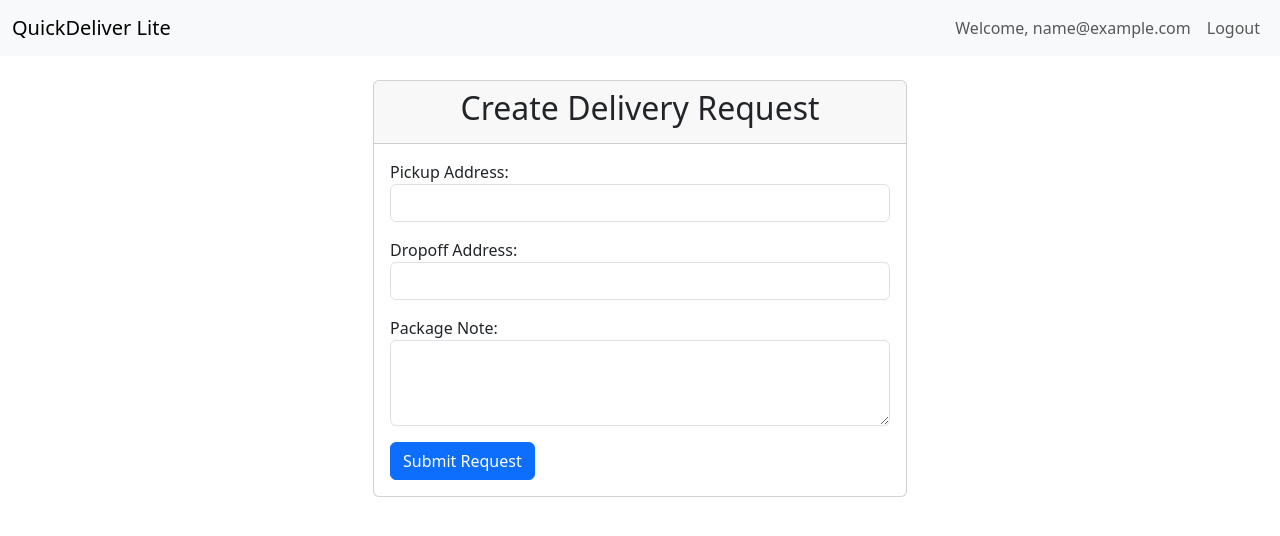
After one commit to kirito-sao62/QuickDeliver-Lite, a Flask app: page /create_delivery in a window 1280 px wide. The commit adds this page. Shown: the top 536 px of the page. Run offline with Flask 3, Linux system fonts and the light colour scheme; the visitor is signed in with stand-in values (Sample User, id 1).

Commit message:
Week 3 completed

```diff
--- a/app.py
+++ b/app.py
@@ -1,8 +1,10 @@
 from flask import Flask, render_template, request, redirect, url_for, session
 import json
 from werkzeug.security import generate_password_hash, check_password_hash
+import datetime
+import time
 
-app = Flask(__name__)
+app = Flask(__name__, template_folder='templates')
 app.secret_key = 'your_secret_key' # Replace with a strong secret key
 
 # Load user data from JSON file
@@ -18,6 +20,25 @@ def save_users(users):
     with open('users.json', 'w') as f:
         json.dump(users, f, indent=4)
 
+# Load delivery data from JSON file
+def load_deliveries():
+    try:
+        with open('deliveries.json', 'r') as f:
+            return json.load(f)
+    except FileNotFoundError:
+        return []
+
+# Save delivery data to JSON file
+def save_deliveries(deliveries):
+    with open('deliveries.json', 'w') as f:
+        json.dump(deliveries, f, indent=4)
+
+
+def format_timestamp(timestamp):
+    """Formats a timestamp (integer) into a human-readable string."""
+    return datetime.datetime.fromtimestamp(timestamp).strftime('%Y-%m-%d %H:%M:%S')
+
+app.jinja_env.globals['format_timestamp'] = format_timestamp
 @app.route('/')
 def index():
     return render_template('login.html')
@@ -39,7 +60,7 @@ def register():
         # Check for duplicate email
         for user in users:
             if user['email'] == email:
-                return "Email already exists. Please use a different email." # Or render the registration page again with an error message
+                return render_template('register.html', error='Email already exists. Please use a different email.')
 
         # Hash the password
         hashed_password = generate_password_hash(password)
@@ -78,7 +99,7 @@ def login():
                 session['role'] = user['role']
                 return redirect(url_for('dashboard_redirect')) # Redirect to the appropriate dashboard
 
-        return "Invalid email or password." # Or render the login page again with an error message
+        return render_template('login.html', error='Invalid email or password.')
 
     return render_template('login.html')
 
@@ -98,17 +119,107 @@ def dashboard_redirect():
 
 @app.route('/customer_dashboard')
 def customer_dashboard():
-    if 'logged_in' in session and session['role'] == 'customer':
-        return f"Welcome, Customer {session['email']}!<br><a href='{url_for('logout')}'>Logout</a>"
-    else:
+    if not ('logged_in' in session and session['role'] == 'customer'):
         return redirect(url_for('login'))
+
+    return render_template('customer_dashboard.html', email=session['email'])
 
 @app.route('/driver_dashboard')
 def driver_dashboard():
-    if 'logged_in' in session and session['role'] == 'driver':
-        return f"Welcome, Driver {session['email']}!<br><a href='{url_for('logout')}'>Logout</a>"
+    if not ('logged_in' in session and session['role'] == 'driver'):
+        return redirect(url_for('login'))
+
+    return render_template('driver_dashboard.html', email=session['email'])
+
+@app.route('/create_delivery', methods=['GET', 'POST'])
+def create_delivery():
+    if not ('logged_in' in session and session['role'] == 'customer'):
+        return redirect(url_for('login'))
+
+    if request.method == 'POST':
+        pickup_address = request.form['pickup_address']
+        dropoff_address = request.form['dropoff_address']
+        package_note = request.form['package_note']
+        customer_email = session['email']
+        timestamp = int(time.time()) # Timestamp in seconds
+
+        deliveries = load_deliveries()
+
+        # Generate a simple unique ID (incrementing)
+        if deliveries:
+            new_delivery_id = deliveries[-1]['id'] + 1
+        else:
+            new_delivery_id = 1
+
+        new_delivery = {
+            'id': new_delivery_id,
+            'customer_email': customer_email,
+            'pickup_address': pickup_address,
+            'dropoff_address': dropoff_address,
+            'package_note': package_note,
+            'status': 'Pending',
+            'timestamp': timestamp
+        }
+        deliveries.append(new_delivery)
+        save_deliveries(deliveries)
+
+        return redirect(url_for('customer_dashboard')) # Redirect to customer dashboard after creating
+
+    return render_template('create_delivery.html')
+
+@app.route('/pending_deliveries')
+def pending_deliveries():
+    if not 'logged_in' in session:
+        return redirect(url_for('login'))
+
+    deliveries = load_deliveries()
+    pending = [d for d in deliveries if d['status'] == 'Pending']
+    pending.sort(key=lambda x: x['timestamp'], reverse=True) # Sort by timestamp newest first
+    return render_template('pending_deliveries.html', pending_deliveries=pending)
+
+@app.route('/accept_delivery/<int:delivery_id>')
+def accept_delivery(delivery_id):
+    # Ensure only logged-in drivers can accept deliveries
+    if not ('logged_in' in session and session['role'] == 'driver'):
+        return redirect(url_for('login'))
+
+    deliveries = load_deliveries()
+    delivery_to_accept = None
+
+    # Find the delivery with the given ID
+    for delivery in deliveries:
+        if delivery['id'] == delivery_id:
+            delivery_to_accept = delivery
+            break
+
+    # Handle the case where the delivery ID is not found
+    if delivery_to_accept is None:
+        # Optionally, flash a message or render an error page
+        return redirect(url_for('pending_deliveries'))
+
+    # Implement race condition check: Only accept if the status is still 'Pending'
+    if delivery_to_accept['status'] == 'Pending':
+        delivery_to_accept['status'] = 'Accepted'
+        delivery_to_accept['assigned_driver'] = session['email'] # Assign driver's email
+        save_deliveries(deliveries)
+        # Optionally, flash a success message
     else:
+        # Handle race condition: Another driver accepted it already
+        # Optionally, flash a message informing the driver
+        pass
+
+    # Redirect back to the pending deliveries page or a success page
+    return redirect(url_for('pending_deliveries'))
+
+@app.route('/my_deliveries')
+def my_deliveries():
+    # Ensure only logged-in drivers can view their accepted deliveries
+    if not ('logged_in' in session and session['role'] == 'driver'):
         return redirect(url_for('login'))
+
+    deliveries = load_deliveries()
+    driver_deliveries = [d for d in deliveries if d.get('assigned_driver') == session['email']]
+    return render_template('my_deliveries.html', my_deliveries=driver_deliveries)
 
 if __name__ == '__main__':
     app.run(debug=True)
--- a/templates/base.html
+++ b/templates/base.html
@@ -7,7 +7,36 @@
     <!-- Bootstrap CSS -->
     <link href="https://cdn.jsdelivr.net/npm/bootstrap@5.3.0/dist/css/bootstrap.min.css" rel="stylesheet">
 </head>
+
 <body>
+    <nav class="navbar navbar-expand-lg navbar-light bg-light">
+        <div class="container-fluid">
+            <a class="navbar-brand" href="{{ url_for('login') }}">QuickDeliver Lite</a>
+            <button class="navbar-toggler" type="button" data-bs-toggle="collapse" data-bs-target="#navbarNav"
+                aria-controls="navbarNav" aria-expanded="false" aria-label="Toggle navigation">
+                <span class="navbar-toggler-icon"></span>
+            </button>
+            <div class="collapse navbar-collapse" id="navbarNav">
+                <ul class="navbar-nav ms-auto">
+                    {% if 'logged_in' in session %}
+                    <li class="nav-item">
+                        <span class="nav-link">Welcome, {{ session['email'] }}</span>
+                    </li>
+                    <li class="nav-item">
+                        <a class="nav-link" href="{{ url_for('logout') }}">Logout</a>
+                    </li>
+                    {% else %}
+                    <li class="nav-item">
+                        <a class="nav-link" href="{{ url_for('login') }}">Login</a>
+                    </li>
+                    <li class="nav-item">
+                        <a class="nav-link" href="{{ url_for('register') }}">Register</a>
+                    </li>
+                    {% endif %}
+                </ul>
+            </div>
+        </div>
+    </nav>
     <div class="container">
         {% block content %}{% endblock %}
     </div>
--- /dev/null
+++ b/templates/create_delivery.html
@@ -0,0 +1,41 @@
+{% extends "base.html" %}
+
+{% block title %}Create Delivery Request{% endblock %}
+
+{% block content %}
+<div class="container mt-4">
+    <div class="row justify-content-center">
+        <div class="col-md-6">
+            <div class="card">
+                <div class="card-header">
+                    <h2 class="text-center">Create Delivery Request</h2>
+                </div>
+                <div class="card-body">
+                    {% with messages = get_flashed_messages(with_categories=true) %}
+                        {% if messages %}
+                            {% for category, message in messages %}
+                                <div class="alert alert-{{ category }}">{{ message }}</div>
+                            {% endfor %}
+                        {% endif %}
+                    {% endwith %}
+                    <form method="POST" action="{{ url_for('create_delivery') }}">
+                        <div class="mb-3">
+                            <label for="pickup_address">Pickup Address:</label>
+                            <input type="text" class="form-control" id="pickup_address" name="pickup_address" required>
+                        </div>
+                        <div class="mb-3">
+                            <label for="dropoff_address">Dropoff Address:</label>
+                            <input type="text" class="form-control" id="dropoff_address" name="dropoff_address" required>
+                        </div>
+                        <div class="mb-3">
+                            <label for="package_note">Package Note:</label>
+                            <textarea class="form-control" id="package_note" name="package_note" rows="3" required></textarea>
+                        </div>
+                        <button type="submit" class="btn btn-primary btn-block">Submit Request</button>
+                    </form>
+                </div>
+            </div>
+        </div>
+    </div>
+</div>
+{% endblock %}
```
Also changed, not shown: templates/customer_dashboard.html (+26 -5 lines), templates/driver_dashboard.html (+23 -5 lines), templates/login.html (+26 -15 lines), templates/my_deliveries.html (added, +47 -0 lines), templates/pending_deliveries.html (added, +44 -0 lines), templates/register.html (+13 -2 lines), css/style.css (added), 2 other files.
